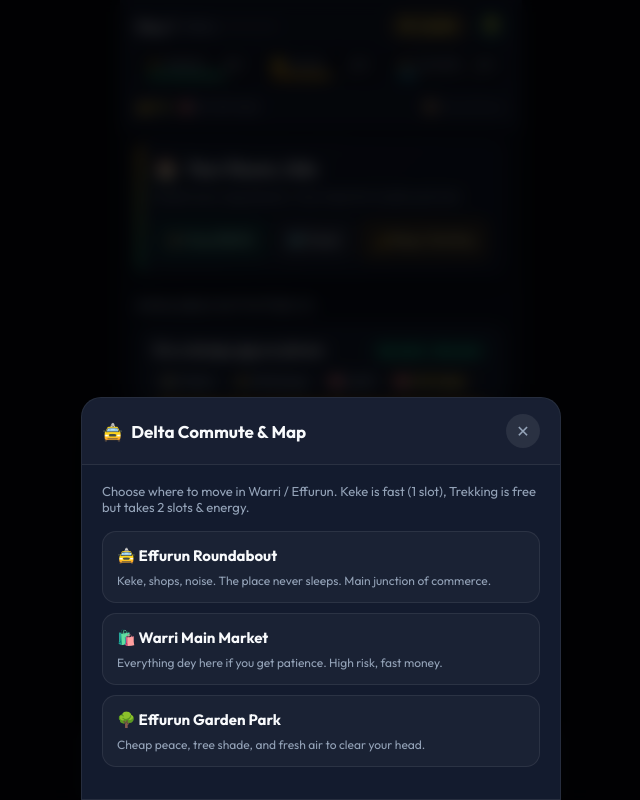
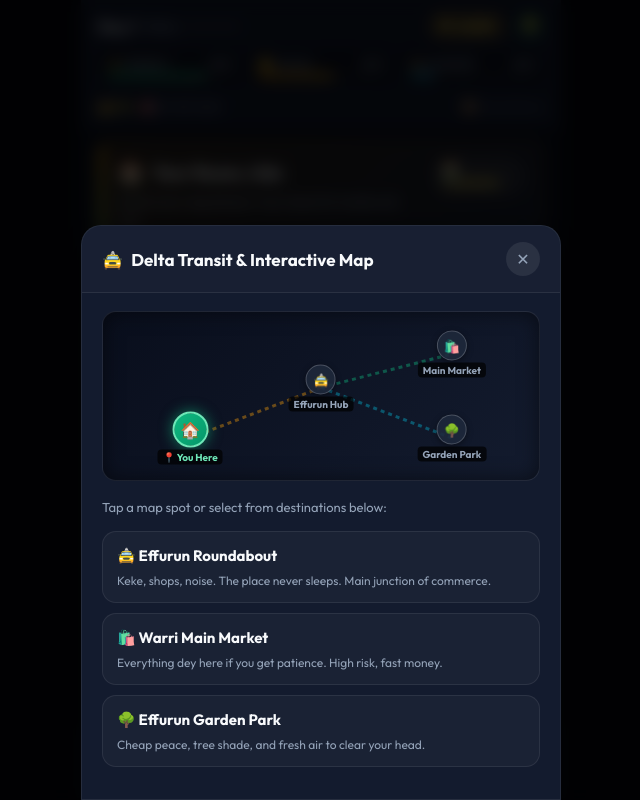
Before and after one commit to Dehsiri/Naijaresolveai, a Next.js app in the folder apps/web/: page / in a window 1280 px wide. Both pictures are taken after a click on the button "🗺️ Travel". Shown: the whole page, without its empty margins (319-959 px from the left). Built offline with nearby package versions, Linux system fonts and the light colour scheme.

Commit message:
feat: add visual transit SVG map in TravelModal, dynamic time-of-day lighting in LocationBanner, and 3 new high-stakes gigs

```diff
--- a/apps/web/src/components/LocationBanner/LocationBanner.module.css
+++ b/apps/web/src/components/LocationBanner/LocationBanner.module.css
@@ -1,12 +1,33 @@
 .banner {
-  padding: 16px;
+  padding: 18px;
   margin: 12px 16px 8px 16px;
-  background: linear-gradient(135deg, rgba(19, 27, 46, 0.95), rgba(15, 23, 42, 0.8));
+  background: linear-gradient(135deg, rgba(19, 27, 46, 0.95), rgba(15, 23, 42, 0.85));
   border: 1px solid var(--glass-border);
   border-radius: var(--radius-md);
   position: relative;
   overflow: hidden;
   box-shadow: var(--shadow-md);
+  transition: all 0.3s ease;
+}
+
+.morningGlow {
+  background: linear-gradient(135deg, rgba(245, 158, 11, 0.12), rgba(19, 27, 46, 0.95));
+  border-color: rgba(245, 158, 11, 0.3);
+}
+
+.afternoonGlow {
+  background: linear-gradient(135deg, rgba(234, 88, 12, 0.12), rgba(19, 27, 46, 0.95));
+  border-color: rgba(234, 88, 12, 0.3);
+}
+
+.eveningGlow {
+  background: linear-gradient(135deg, rgba(168, 85, 247, 0.12), rgba(19, 27, 46, 0.95));
+  border-color: rgba(168, 85, 247, 0.3);
+}
+
+.nightGlow {
+  background: linear-gradient(135deg, rgba(30, 41, 59, 0.95), rgba(10, 15, 29, 0.95));
+  border-color: rgba(255, 255, 255, 0.1);
 }
 
 .banner::before {
@@ -24,6 +45,8 @@
   justify-content: space-between;
   align-items: flex-start;
   gap: 12px;
+  position: relative;
+  z-index: 2;
 }
 
 .locationTitle {
@@ -36,7 +59,19 @@
 }
 
 .locationIcon {
-  font-size: 20px;
+  font-size: 22px;
+}
+
+.timeTag {
+  font-size: 11px;
+  font-weight: 700;
+  text-transform: uppercase;
+  letter-spacing: 0.5px;
+  padding: 3px 8px;
+  border-radius: var(--radius-full);
+  background: rgba(255, 255, 255, 0.08);
+  color: var(--text-gold);
+  border: 1px solid rgba(255, 255, 255, 0.1);
 }
 
 .locationBlurb {
@@ -44,12 +79,16 @@
   font-size: 13px;
   color: var(--text-muted);
   line-height: 1.45;
+  position: relative;
+  z-index: 2;
 }
 
 .quickActions {
   display: flex;
   gap: 8px;
   margin-top: 14px;
+  position: relative;
+  z-index: 2;
 }
 
 .quickBtn {
--- a/apps/web/src/components/LocationBanner/LocationBanner.tsx
+++ b/apps/web/src/components/LocationBanner/LocationBanner.tsx
@@ -11,15 +11,24 @@ const ICONS: Record<string, string> = {
   garden_park: '🌳',
 };
 
+const TIME_NAMES = [
+  { name: '🌅 Morning', class: styles.morningGlow },
+  { name: '☀️ Afternoon', class: styles.afternoonGlow },
+  { name: '🌇 Evening', class: styles.eveningGlow },
+  { name: '🌙 Night', class: styles.nightGlow },
+  { name: '🌌 Late Night', class: styles.nightGlow },
+];
+
 export function LocationBanner() {
   const { state, content, eatChop, advanceDay, setActiveModal } = useGameStore();
   const currentLocation = content.locations.find((l) => l.id === state.location);
   const icon = ICONS[state.location] || '📍';
+  const timeInfo = TIME_NAMES[Math.min(state.slot, 4)] || TIME_NAMES[0];
 
   const canEat = state.mealsToday < 3 && state.money >= 500;
 
   return (
-    <div className={styles.banner}>
+    <div className={`${styles.banner} ${timeInfo.class}`}>
       <div className={styles.headerArea}>
         <div>
           <div className={styles.locationTitle}>
@@ -28,6 +37,7 @@ export function LocationBanner() {
           </div>
           <p className={styles.locationBlurb}>{currentLocation?.blurb}</p>
         </div>
+        <div className={styles.timeTag}>{timeInfo.name}</div>
       </div>
 
       <div className={styles.quickActions}>
--- a/apps/web/src/components/Modals/TravelModal.tsx
+++ b/apps/web/src/components/Modals/TravelModal.tsx
@@ -4,12 +4,21 @@ import React, { useState } from 'react';
 import { useGameStore } from '../../store/gameStore';
 import modalStyles from './Modal.module.css';
 
-const LOC_ICONS: Record<string, string> = {
-  udu_home: '🏠',
-  effurun: '🚖',
-  warri_market: '🛍️',
-  garden_park: '🌳',
-};
+interface MapNode {
+  id: string;
+  name: string;
+  short: string;
+  icon: string;
+  x: number;
+  y: number;
+}
+
+const MAP_NODES: MapNode[] = [
+  { id: 'udu_home', name: 'Your Room, Udu', short: 'Udu Base', icon: '🏠', x: 20, y: 75 },
+  { id: 'effurun', name: 'Effurun Roundabout', short: 'Effurun Hub', icon: '🚖', x: 50, y: 45 },
+  { id: 'warri_market', name: 'Warri Main Market', short: 'Main Market', icon: '🛍️', x: 80, y: 25 },
+  { id: 'garden_park', name: 'Effurun Garden Park', short: 'Garden Park', icon: '🌳', x: 80, y: 75 },
+];
 
 export function TravelModal() {
   const { state, content, travelTo, setActiveModal } = useGameStore();
@@ -27,13 +36,15 @@ export function TravelModal() {
     travelTo(selectedLoc, 'walk');
   };
 
+  const activeLocObj = content.locations.find((l) => l.id === (selectedLoc || state.location));
+
   return (
     <div className={modalStyles.overlay} onClick={() => setActiveModal('none')}>
       <div className={modalStyles.modalSheet} onClick={(e) => e.stopPropagation()}>
         <div className={modalStyles.modalHeader}>
           <div className={modalStyles.modalTitle}>
             <span>🚖</span>
-            <span>Delta Commute & Map</span>
+            <span>Delta Transit & Interactive Map</span>
           </div>
           <button className={modalStyles.closeBtn} onClick={() => setActiveModal('none')}>
             ✕
@@ -41,10 +52,101 @@ export function TravelModal() {
         </div>
 
         <div className={modalStyles.modalBody}>
-          <p style={{ fontSize: 13, color: 'var(--text-muted)' }}>
-            Choose where to move in Warri / Effurun. Keke is fast (1 slot), Trekking is free but takes 2 slots & energy.
-          </p>
+          {/* Visual Interactive Map Diagram */}
+          <div
+            style={{
+              position: 'relative',
+              width: '100%',
+              height: 170,
+              background: 'linear-gradient(135deg, #090e1c, #131b2e)',
+              border: '1px solid rgba(255,255,255,0.08)',
+              borderRadius: 'var(--radius-md)',
+              overflow: 'hidden',
+              boxShadow: 'inset 0 0 20px rgba(0,0,0,0.5)',
+            }}
+          >
+            {/* SVG Connecting Transit Roads */}
+            <svg style={{ position: 'absolute', inset: 0, width: '100%', height: '100%', pointerEvents: 'none' }}>
+              <line x1="20%" y1="75%" x2="50%" y2="45%" stroke="rgba(245, 158, 11, 0.4)" strokeWidth="3" strokeDasharray="4 4" />
+              <line x1="50%" y1="45%" x2="80%" y2="25%" stroke="rgba(16, 185, 129, 0.4)" strokeWidth="3" strokeDasharray="4 4" />
+              <line x1="50%" y1="45%" x2="80%" y2="75%" stroke="rgba(6, 182, 212, 0.4)" strokeWidth="3" strokeDasharray="4 4" />
+            </svg>
 
+            {/* Map Nodes */}
+            {MAP_NODES.map((node) => {
+              const isCurrent = state.location === node.id;
+              const isSelected = selectedLoc === node.id;
+              return (
+                <div
+                  key={node.id}
+                  onClick={() => {
+                    if (!isCurrent) setSelectedLoc(node.id);
+                  }}
+                  style={{
+                    position: 'absolute',
+                    left: `${node.x}%`,
+                    top: `${node.y}%`,
+                    transform: 'translate(-50%, -50%)',
+                    cursor: isCurrent ? 'default' : 'pointer',
+                    display: 'flex',
+                    flexDirection: 'column',
+                    alignItems: 'center',
+                    gap: 2,
+                    zIndex: 10,
+                  }}
+                >
+                  <div
+                    style={{
+                      width: isCurrent || isSelected ? 36 : 30,
+                      height: isCurrent || isSelected ? 36 : 30,
+                      borderRadius: '50%',
+                      background: isCurrent
+                        ? 'linear-gradient(135deg, #10b981, #059669)'
+                        : isSelected
+                        ? 'linear-gradient(135deg, #f59e0b, #d97706)'
+                        : 'rgba(30,41,59,0.9)',
+                      border: isCurrent
+                        ? '2px solid #6ee7b7'
+                        : isSelected
+                        ? '2px solid #fde047'
+                        : '1px solid rgba(255,255,255,0.2)',
+                      display: 'flex',
+                      alignItems: 'center',
+                      justifyContent: 'center',
+                      fontSize: isCurrent || isSelected ? 16 : 13,
+                      boxShadow: isCurrent
+                        ? '0 0 14px rgba(16,185,129,0.6)'
+                        : isSelected
+                        ? '0 0 14px rgba(245,158,11,0.6)'
+                        : '0 2px 6px rgba(0,0,0,0.4)',
+                      transition: 'all 0.2s ease',
+                    }}
+                  >
+                    {node.icon}
+                  </div>
+                  <span
+                    style={{
+                      fontSize: 10,
+                      fontWeight: 700,
+                      color: isCurrent ? '#6ee7b7' : isSelected ? '#fde047' : 'var(--text-muted)',
+                      background: 'rgba(0,0,0,0.7)',
+                      padding: '1px 5px',
+                      borderRadius: 4,
+                      whiteSpace: 'nowrap',
+                    }}
+                  >
+                    {isCurrent ? '📍 You Here' : node.short}
+                  </span>
+                </div>
+              );
+            })}
+          </div>
+
+          <div style={{ fontSize: 13, color: 'var(--text-muted)', marginTop: 2 }}>
+            Tap a map spot or select from destinations below:
+          </div>
+
+          {/* Location Cards */}
           <div className={modalStyles.gridCards}>
             {otherLocations.map((loc) => {
               const isSelected = selectedLoc === loc.id;
@@ -61,9 +163,13 @@ export function TravelModal() {
                 >
                   <div style={{ display: 'flex', justifyContent: 'space-between', alignItems: 'center' }}>
                     <span style={{ fontWeight: 700, fontSize: 15 }}>
-                      {LOC_ICONS[loc.id] || '📍'} {loc.name}
+                      {MAP_NODES.find((n) => n.id === loc.id)?.icon || '📍'} {loc.name}
                     </span>
-                    {isSelected && <span style={{ color: 'var(--primary)', fontSize: 12 }}>Selected</span>}
+                    {isSelected && (
+                      <span style={{ color: 'var(--primary)', fontSize: 12, fontWeight: 700 }}>
+                        ✓ Selected
+                      </span>
+                    )}
                   </div>
                   <p style={{ fontSize: 12, color: 'var(--text-muted)' }}>{loc.blurb}</p>
                 </div>
@@ -74,7 +180,7 @@ export function TravelModal() {
           {selectedLoc && (
             <div style={{ display: 'flex', flexDirection: 'column', gap: 10, marginTop: 10 }}>
               <div style={{ fontSize: 13, fontWeight: 700, color: 'var(--text-gold)' }}>
-                Select Travel Mode to {content.locations.find((l) => l.id === selectedLoc)?.name}:
+                Commute Mode to {activeLocObj?.name}:
               </div>
 
               {/* Standard Keke */}
@@ -84,7 +190,7 @@ export function TravelModal() {
                 disabled={state.money < 300 || state.slot + 1 > 5}
                 id="btn-travel-keke"
               >
-                <span>🚖 Normal Keke (₦300 · 1 Slot)</span>
+                <span>🚖 Normal Keke Fare (₦300 · 1 Slot)</span>
               </button>
 
               {/* Haggle Keke */}
--- a/packages/content/data/actions.json
+++ b/packages/content/data/actions.json
@@ -88,5 +88,53 @@
     "successLine": "Solder iron hot well. Customer phone screen shine back.",
     "failLine": "Ribbon cable snap. Master technician shook head.",
     "reviewStatus": "draft"
+  },
+  {
+    "id": "pos_agent",
+    "label": "Run POS cash withdrawal kiosk",
+    "location": "effurun",
+    "slots": 2,
+    "energy": 18,
+    "skill": "street",
+    "difficulty": 1,
+    "money": [1600, 2300],
+    "effects": { "mood": -2, "respect": 1 },
+    "successLine": "Cash dispensed smoothly. Small commission stack up.",
+    "failLine": "Network glitch delayed customer transfer. Wahala!",
+    "reviewStatus": "draft"
+  },
+  {
+    "id": "owambe_hype",
+    "label": "Hype Man at wedding party",
+    "location": "effurun",
+    "slots": 3,
+    "energy": 35,
+    "skill": "charisma",
+    "difficulty": 2,
+    "money": [3200, 4800],
+    "requires": {
+      "minSkill": { "charisma": 1 }
+    },
+    "effects": { "mood": 10, "respect": 3 },
+    "affinity": { "ejiro": 4 },
+    "successLine": "Crowd cheer your mic skills! Naira spray rain down.",
+    "failLine": "Microphone feed-back loud. MC take mic back.",
+    "reviewStatus": "draft"
+  },
+  {
+    "id": "wharf_logistics",
+    "label": "Coordinate cargo at Jetty wharf",
+    "location": "warri_market",
+    "slots": 3,
+    "energy": 40,
+    "skill": "street",
+    "difficulty": 3,
+    "money": [4000, 6000],
+    "failMoney": 600,
+    "failEffects": { "heat": 3, "mood": -6 },
+    "effects": { "respect": 4 },
+    "successLine": "Containers cleared on time. Big boss paid cash envelope!",
+    "failLine": "Union taskforce dispute halted the offloading.",
+    "reviewStatus": "draft"
   }
 ]
```
Also changed, not shown: packages/content/data/events.json (+38 -0 lines), 1 other file (tests, documents, lock files or other folders).
